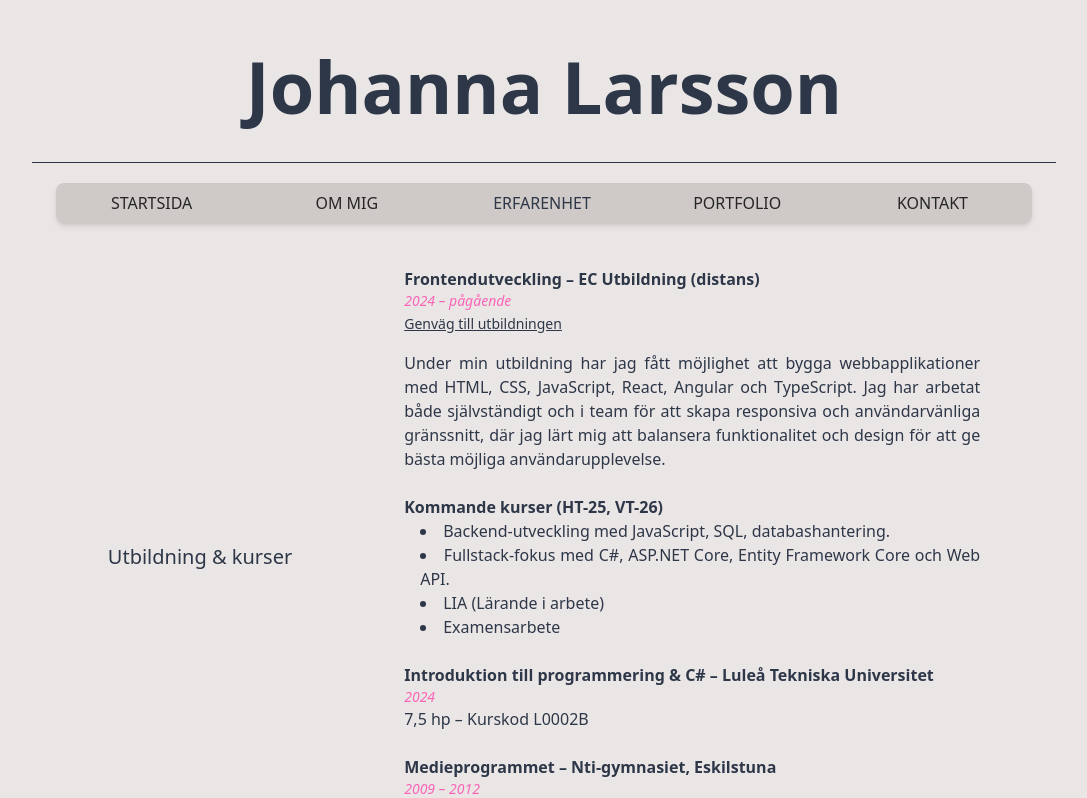
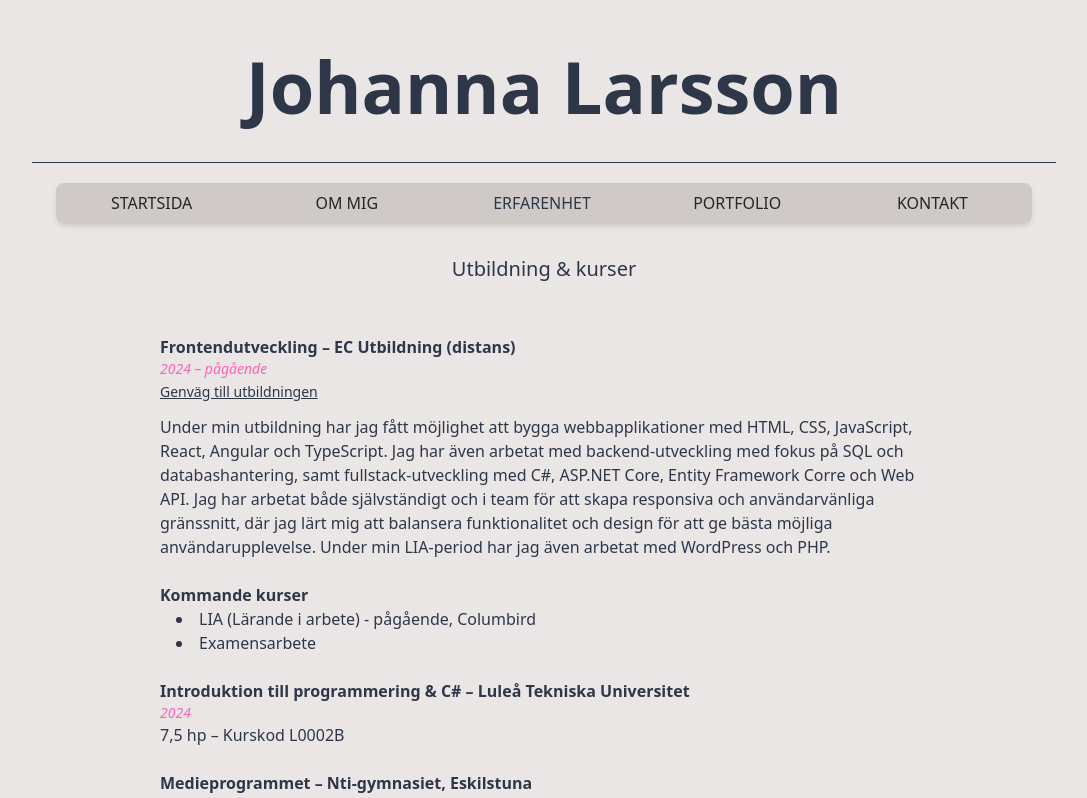
Before and after one commit to johannaskl/MyJourney, a React (Vite) app: page /MyJourney/education in a window 1280 px wide. Shown: the top 798 px of the page, without its empty margins (96-1183 px from the left). Built offline with nearby package versions, Linux system fonts and the light colour scheme.

Commit message:
Various updates in layout and text

```diff
--- a/src/App.jsx
+++ b/src/App.jsx
@@ -1,6 +1,7 @@
 import './App.css'
 import { Routes, Route } from "react-router";
 import Layout from "./components/Layout/Layout";
+import ProfileLayout from "./components/ProfileLayout/ProfileLayout";
 import Home from "./pages/Home/Home";
 import About from "./pages/About/About";
 import Contact from "./pages/Contact/Contact";
@@ -14,9 +15,13 @@ function App() {
   return (
     <Routes basename="/MyJourney">
       <Route element={<Layout />}>
-        <Route index element={<Home />} />
-        <Route path="/about" element={<About />} />
-        <Route path="/contact" element={<Contact />} />
+
+        <Route element={<ProfileLayout />}>
+          <Route index element={<Home />} />
+          <Route path="/about" element={<About />} />
+          <Route path="/contact" element={<Contact />} />
+        </Route>
+
         <Route path="/education" element={<Education />} />
         <Route path="/experience" element={<Experience />} />
         <Route path="/portfolio" element={<Portfolio />} />
--- /dev/null
+++ b/src/components/ProfileLayout/ProfileLayout.jsx
@@ -0,0 +1,15 @@
+import { Outlet } from "react-router";
+
+function ProfileLayout() {
+
+    return (
+        <div className="flex flex-col items-center justify-center text-center px-4">
+            <div className="my-11 flex flex-col md:flex-row items-center justify-center md:space-x-6 w-full max-w-4xl">
+                <Outlet />
+            </div>
+        </div>
+    );
+
+}
+
+export default ProfileLayout;
--- a/src/pages/About/About.jsx
+++ b/src/pages/About/About.jsx
@@ -7,15 +7,13 @@ function About() {
   }, []);
 
   return (
-    <div className="flex flex-col items-center justify-center text-center px-4 ">
-      <div className="my-11 flex flex-col sm:flex-row items-center justify-center sm:space-x-6">
-        <img src={aboutImg} alt="Om mig bild" className="rounded-full w-96 mb-9 md:mb-0" />
-        <section>
-          <h2 className="text-xl font-medium mb-6">Om mig</h2>
-          <p className="text-base md:text-lg max-w-xl mx-auto mb-10">Jag är en 32-åring från Eskilstuna som alltid är nyfiken på att lära mig nya saker. Jag älskar att utmana mig själv och växa, både som person och i min yrkesroll. Just nu fokuserar jag på att utvecklas inom webbutveckling och ser fram emot att ta mig an nya utmaningar.</p>
-        </section>
-      </div>
-    </div>
+    <>
+      <img src={aboutImg} alt="Om mig bild" className="rounded-full w-96 h-96 object-cover mb-9 md:mb-0" />
+      <section className="max-w-md w-full">
+        <h2 className="text-xl font-medium mb-6">Om mig</h2>
+        <p className="text-base md:text-lg max-w-xl mx-auto mb-10">Jag är en 33-åring från Eskilstuna som alltid är nyfiken på att lära mig nya saker. Jag älskar att utmana mig själv och växa, både som person och i min yrkesroll. Just nu fokuserar jag på att utvecklas inom webbutveckling och ser fram emot att ta mig an nya utmaningar.</p>
+      </section>
+    </>
   );
 }
 
--- a/src/pages/Contact/Contact.jsx
+++ b/src/pages/Contact/Contact.jsx
@@ -7,19 +7,15 @@ function Contact() {
   }, []);
 
   return (
-    <div className="flex flex-col items-center justify-center text-center px-4 ">
-      <div className="my-11 flex flex-col sm:flex-row items-center justify-center sm:space-x-6">
-        <img src={contactImg} alt="Min kontaktbild" className="rounded-full w-96 mb-9 md:mb-0" />
-        <section>
-          <h2 className="text-xl font-medium mb-6">Kontakta mig</h2>
-          <p className="text-base md:text-lg max-w-xl mx-auto mb-10">Har du frågor eller vill nätverka? Kontakta mig gärna via
-            <a href="https://www.linkedin.com/in/larsson-johanna" target="_blank" rel="noopener noreferrer" className="text-pink-400"> LinkedIn</a>!
-          </p>
-        </section>
-      </div>
-
-    </div>
-
+    <>
+      <img src={contactImg} alt="Min kontaktbild" className="rounded-full w-96 h-96 object-cover mb-9 md:mb-0" />
+      <section className="max-w-md w-full">
+        <h2 className="text-xl font-medium mb-6">Kontakta mig</h2>
+        <p className="text-base md:text-lg max-w-xl mx-auto mb-10">Har du frågor eller vill nätverka? Kontakta mig gärna via
+          <a href="https://www.linkedin.com/in/larsson-johanna" target="_blank" rel="noopener noreferrer" className="text-pink-400"> LinkedIn</a>!
+        </p>
+      </section>
+    </>
   );
 }
 
--- a/src/pages/Education/Education.jsx
+++ b/src/pages/Education/Education.jsx
@@ -7,10 +7,10 @@ function Education() {
 
   return (
     <div className="flex flex-col items-center justify-center text-center px-4">
-      <div className="my-11 flex flex-col md:flex-row items-center justify-center md:space-x-10 lg:space-x-28">
-        <h2 className="text-xl font-medium mb-6 md:mb-0 text-nowrap">Utbildning & kurser</h2>
+      <h2 className="text-xl font-medium my-8">Utbildning & kurser</h2>
+      <div className="my-5">
 
-        <section className="text-base max-w-xl mx-auto text-left sm:text-justify space-y-4">
+        <section className="text-base max-w-3xl mx-auto text-left space-y-3">
           <div>
             <h3 className="font-semibold">Frontendutveckling – EC Utbildning (distans)</h3>
             <p className="italic text-sm text-pink-400">2024 – pågående</p>
@@ -20,16 +20,13 @@ function Education() {
           </div>
 
           <p>
-            Under min utbildning har jag fått möjlighet att bygga webbapplikationer med HTML, CSS, JavaScript, React, Angular och TypeScript. Jag har arbetat både självständigt och i team för att skapa responsiva och användarvänliga gränssnitt, där jag
-            lärt mig att balansera funktionalitet och design för att ge bästa möjliga användarupplevelse.
+            Under min utbildning har jag fått möjlighet att bygga webbapplikationer med HTML, CSS, JavaScript, React, Angular och TypeScript. Jag har även arbetat med backend-utveckling med fokus på SQL och databashantering, samt fullstack-utveckling med C#, ASP.NET Core, Entity Framework Corre och Web API. Jag har arbetat både självständigt och i team för att skapa responsiva och användarvänliga gränssnitt, där jag lärt mig att balansera funktionalitet och design för att ge bästa möjliga användarupplevelse. Under min LIA-period har jag även arbetat med WordPress och PHP.
           </p>
 
           <div>
-            <h4 className="font-semibold mt-6">Kommande kurser (HT-25, VT-26)</h4>
+            <h4 className="font-semibold mt-6">Kommande kurser</h4>
             <ul className="list-disc list-inside pl-4">
-              <li>Backend-utveckling med JavaScript, SQL, databashantering.</li>
-              <li>Fullstack-fokus med C#, ASP.NET Core, Entity Framework Core och Web API.</li>
-              <li>LIA (Lärande i arbete)</li>
+              <li>LIA (Lärande i arbete) - pågående, Columbird</li>
               <li>Examensarbete</li>
             </ul>
           </div>
--- a/src/pages/Experience/Experience.jsx
+++ b/src/pages/Experience/Experience.jsx
@@ -7,10 +7,10 @@ function Experience() {
 
   return (
     <div className="flex flex-col items-center justify-center text-center px-4">
-      <div className="my-11 flex flex-col md:flex-row items-center justify-center md:space-x-10 lg:space-x-28">
-        <h2 className="text-xl font-medium mb-6 md:mb-0 text-nowrap">Min Yrkesbakgrund</h2>
+      <h2 className="text-xl font-medium my-8">Min Yrkesbakgrund</h2>
+      <div className="my-5">
 
-        <section className="text-base max-w-xl mx-auto text-left sm:text-justify space-y-3">
+        <section className="text-base max-w-3xl mx-auto text-left space-y-3">
           <div>
             <h3 className="font-semibold">Dataadministratör – IDEMIA Sweden AB</h3>
             <p className="italic text-sm text-pink-400">2016 – nuvarande (tjänstledig pga studier)</p>
@@ -24,7 +24,7 @@ function Experience() {
             Kaizen-utbildning för att utveckla mina färdigheter inom processförbättring.
           </p>
 
-          <section className="mt-8 space-y-2">
+          <section>
             <h4 className="font-semibold">Övriga ströjobb</h4>
             <p className="text-base mx-auto">
               Innan min anställning på IDEMIA har jag haft flera kortare anställningar och ströjobb. Dessa erfarenheter har gett mig insikter i olika branscher och arbetsmiljöer, och bidragit till min flexibilitet och anpassningsförmåga i nya sammanhang.
--- a/src/pages/Home/Home.jsx
+++ b/src/pages/Home/Home.jsx
@@ -7,15 +7,13 @@ function Home() {
   }, []);
 
   return (
-    <div className="flex flex-col items-center justify-center text-center px-4 ">
-      <div className="my-11 md:flex items-center sm:space-x-6 text-nowrap">
-        <img src={profileImg} alt="Min profilbild" className="rounded-full w-96 mb-9 md:mb-0" />
-        <section>
-          <h2 className="text-xl font-medium mb-6">Student | Blivande Frontendutvecklare</h2>
-          <p className="text-base md:text-lg max-w-xl mx-auto mb-10 text-pink-400">Utvecklar min framtid, en rad åt gången.</p>
-        </section>
-      </div>
-    </div>
+    <>
+      <img src={profileImg} alt="Min profilbild" className="rounded-full w-96 h-96 object-cover mb-9 md:mb-0" />
+      <section className="max-w-md w-full">
+        <h2 className="text-xl font-medium mb-6">Student | Blivande Frontendutvecklare</h2>
+        <p className="text-base md:text-lg max-w-xl mx-auto mb-10 text-pink-400">Utvecklar min framtid, en rad åt gången.</p>
+      </section>
+    </>
   );
 }
 
--- a/src/pages/Portfolio/Portfolio.jsx
+++ b/src/pages/Portfolio/Portfolio.jsx
@@ -8,9 +8,8 @@ function Portfolio() {
 
   return (
     <div className="flex flex-col items-center justify-center text-center px-4">
-      <div className="my-11 flex flex-col lg:flex-row items-center justify-center md:space-x-10 lg:space-x-28">
-        <h2 className="text-xl font-medium mb-6 lg:mb-0 text-nowrap">Portfolio</h2>
-
+      <h2 className="text-xl font-medium my-8">Portfolio</h2>
+      <div className="my-5">
         <TicTacToe />
       </div>
     </div>
```
Also changed, not shown: src/components/TicTacToe/TicTacToe.jsx (+4 -4 lines).
